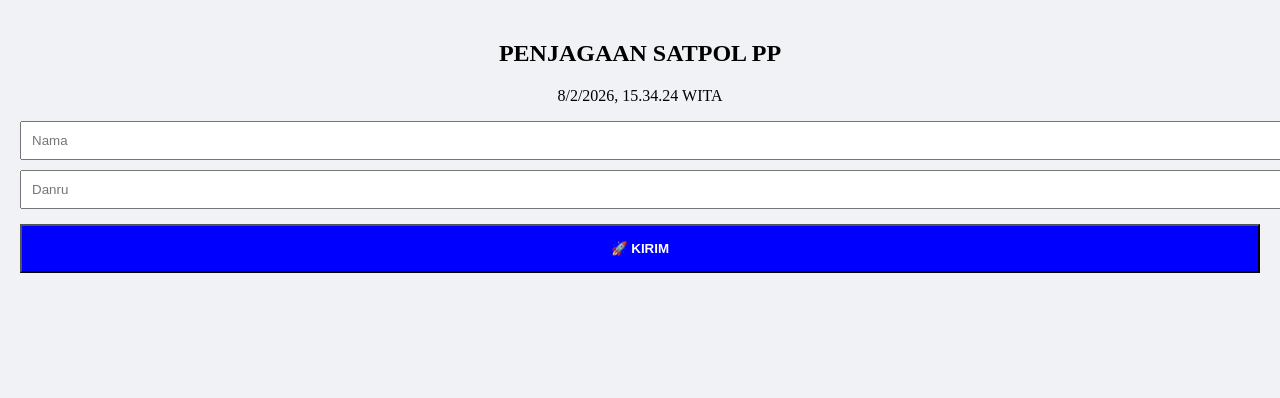
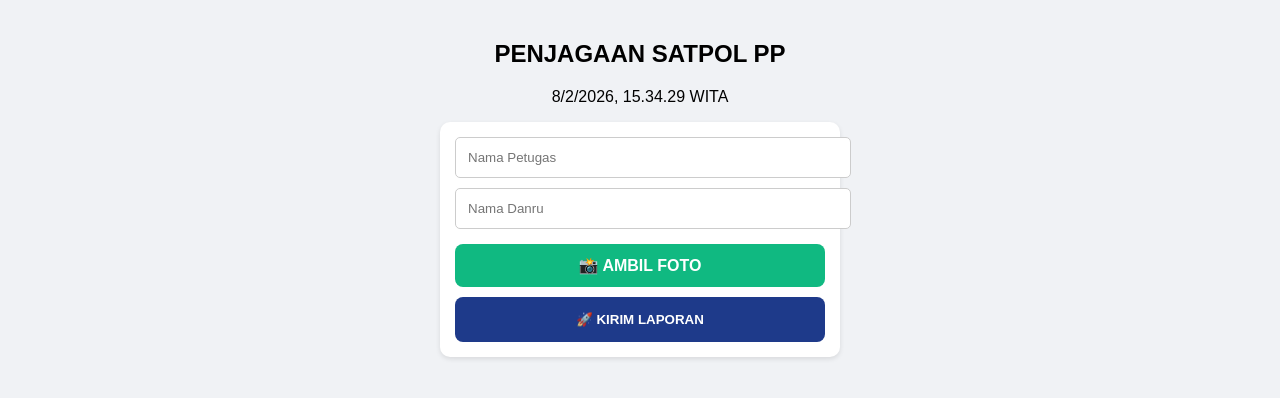
Before and after one commit to fandynero7-wq/penjagaan-satpolpp, a Next.js app: page / in a window 1280 px wide. Shown: the top 398 px of the page. Built offline with nearby package versions, Linux system fonts and the light colour scheme.

Commit message:
fitur foto sukses total

```diff
--- a/app/page.tsx
+++ b/app/page.tsx
@@ -1,35 +1,65 @@
 "use client";
-import React, { useState, useEffect } from "react";
+import React, { useState, useEffect } from 'react';
 
 export default function PenjagaanApp() {
-  const [nama, setNama] = useState("");
-  const [danru, setDanru] = useState("");
-  const [waktu, setWaktu] = useState("");
+  const [nama, setNama] = useState('');
+  const [danru, setDanru] = useState('');
+  const [waktu, setWaktu] = useState('');
+  const [photo, setPhoto] = useState<string | null>(null);
 
   useEffect(() => {
-    setWaktu(new Date().toLocaleString("id-ID") + " WITA");
+    const timer = setInterval(() => {
+      setWaktu(new Date().toLocaleString('id-ID') + ' WITA');
+    }, 1000);
+    return () => clearInterval(timer);
   }, []);
 
+  const handleCapture = (e: React.ChangeEvent<HTMLInputElement>) => {
+    const file = e.target.files?.[0];
+    if (file) {
+      const reader = new FileReader();
+      reader.onloadend = () => {
+        if (typeof reader.result === 'string') {
+          setPhoto(reader.result);
+        }
+      };
+      reader.readAsDataURL(file);
+    }
+  };
+
   const kirimLaporan = async () => {
+    const url = "https://script.google.com/macros/s/AKfycby7rlnUH8vBabUt1_P6plh0M7fA34uzLGCgR53OEPLjFANugRDBtTsMHsTftNXGOWhX/exec";
     try {
-      await fetch("https://script.google.com/macros/s/AKfycbz4GnFEIhcmGEo5PYqZx6BQ0HRhUD6JWV0NwVlz8hNVg3Zmd9H_CRBnAK5gI135H4jJ/exec", {
+      await fetch(url, {
         method: "POST",
         mode: "no-cors",
-        body: JSON.stringify({ nama, danru })
+        body: JSON.stringify({ nama, danru, foto: photo })
       });
-      alert("✅ TERKIRIM!");
+      alert("✅ LAPORAN & FOTO TERKIRIM!");
     } catch (e) {
-      alert("❌ GAGAL");
+      alert("❌ GAGAL MENGIRIM");
     }
   };
 
   return (
-    <div style={{ padding: "20px", textAlign: "center" }}>
-      <h2>PENJAGAAN SATPOL PP</h2>
-      <p>{waktu}</p>
-      <input placeholder="Nama" value={nama} onChange={(e) => setNama(e.target.value)} style={{ display: "block", width: "100%", marginBottom: "10px", padding: "10px" }} />
-      <input placeholder="Danru" value={danru} onChange={(e) => setDanru(e.target.value)} style={{ display: "block", width: "100%", marginBottom: "15px", padding: "10px" }} />
-      <button onClick={kirimLaporan} style={{ width: "100%", padding: "15px", background: "blue", color: "white", fontWeight: "bold" }}>🚀 KIRIM</button>
+    <div style={{ padding: '20px', fontFamily: 'sans-serif', maxWidth: '400px', margin: 'auto' }}>
+      <h2 style={{ textAlign: 'center' }}>PENJAGAAN SATPOL PP</h2>
+      <p style={{ textAlign: 'center' }}>{waktu}</p>
+      <div style={{ background: 'white', padding: '15px', borderRadius: '10px', boxShadow: '0 2px 5px rgba(0,0,0,0.1)' }}>
+        <input placeholder="Nama Petugas" value={nama} onChange={(e) => setNama(e.target.value)} style={{ width: '100%', padding: '12px', marginBottom: '10px', borderRadius: '5px', border: '1px solid #ccc' }} />
+        <input placeholder="Nama Danru" value={danru} onChange={(e) => setDanru(e.target.value)} style={{ width: '100%', padding: '12px', marginBottom: '15px', borderRadius: '5px', border: '1px solid #ccc' }} />
+
+        <label style={{ display: 'block', backgroundColor: '#10b981', color: 'white', padding: '12px', textAlign: 'center', borderRadius: '8px', cursor: 'pointer', marginBottom: '10px', fontWeight: 'bold' }}>
+          📸 AMBIL FOTO
+          <input type="file" accept="image/*" capture="environment" onChange={handleCapture} style={{ display: 'none' }} />
+        </label>
+
+        {photo && <img src={photo} alt="Preview" style={{ width: '100%', borderRadius: '8px', marginBottom: '15px' }} />}
+
+        <button onClick={kirimLaporan} style={{ width: '100%', padding: '15px', background: '#1e3a8a', color: 'white', border: 'none', borderRadius: '8px', fontWeight: 'bold', cursor: 'pointer' }}>
+          🚀 KIRIM LAPORAN
+        </button>
+      </div>
     </div>
   );
 }
```
